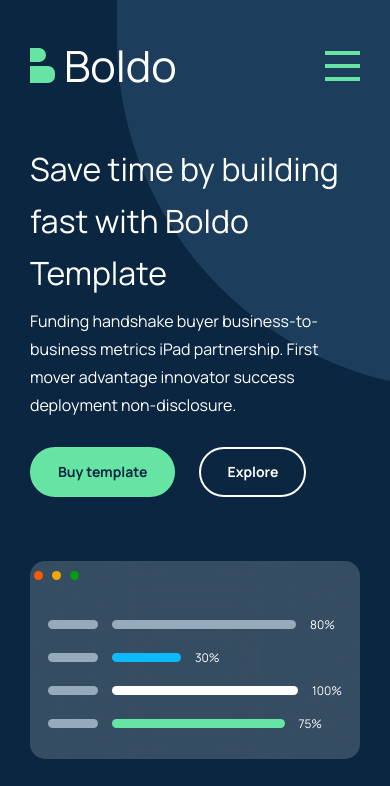
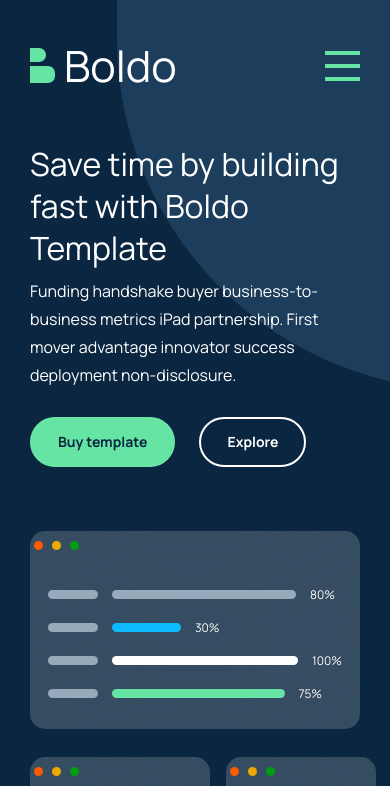
Before and after one commit to johnsonfash/breet, a React (Create React App) app: page / in a window 390 px wide. Shown: the top 786 px of the page. Built offline with nearby package versions, Linux system fonts and the light colour scheme.

Commit message:
fixed button on mobile

```diff
--- a/src/pages/sectionOne/index.css
+++ b/src/pages/sectionOne/index.css
@@ -484,7 +484,7 @@ nav .login {
   .main h1 {
     font-size: 32px;
     margin-bottom: 0.5rem;
-    line-height: 52px;
+    line-height: 42px;
   }
   .main .buttons-container a {
     font-size: 14px;
```
